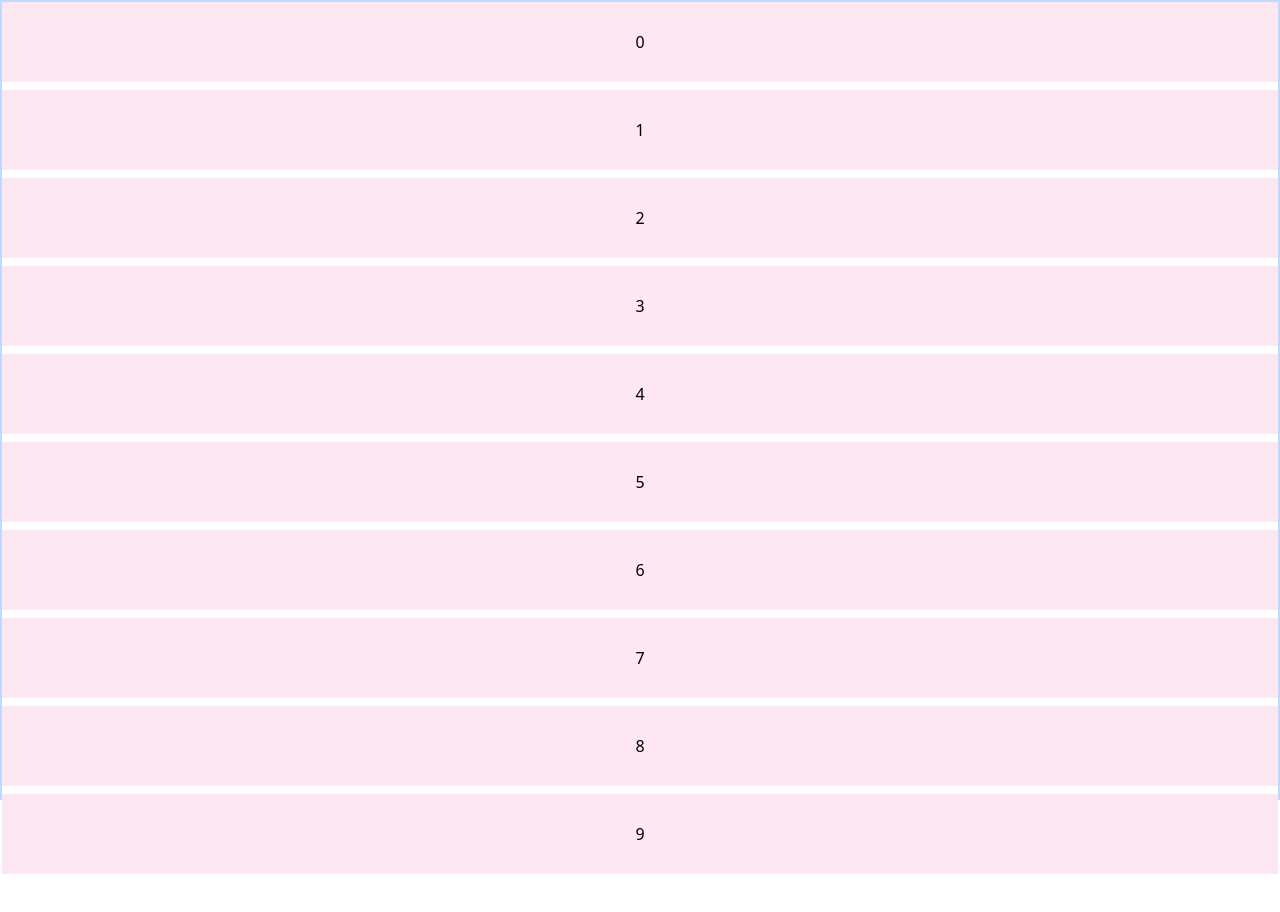
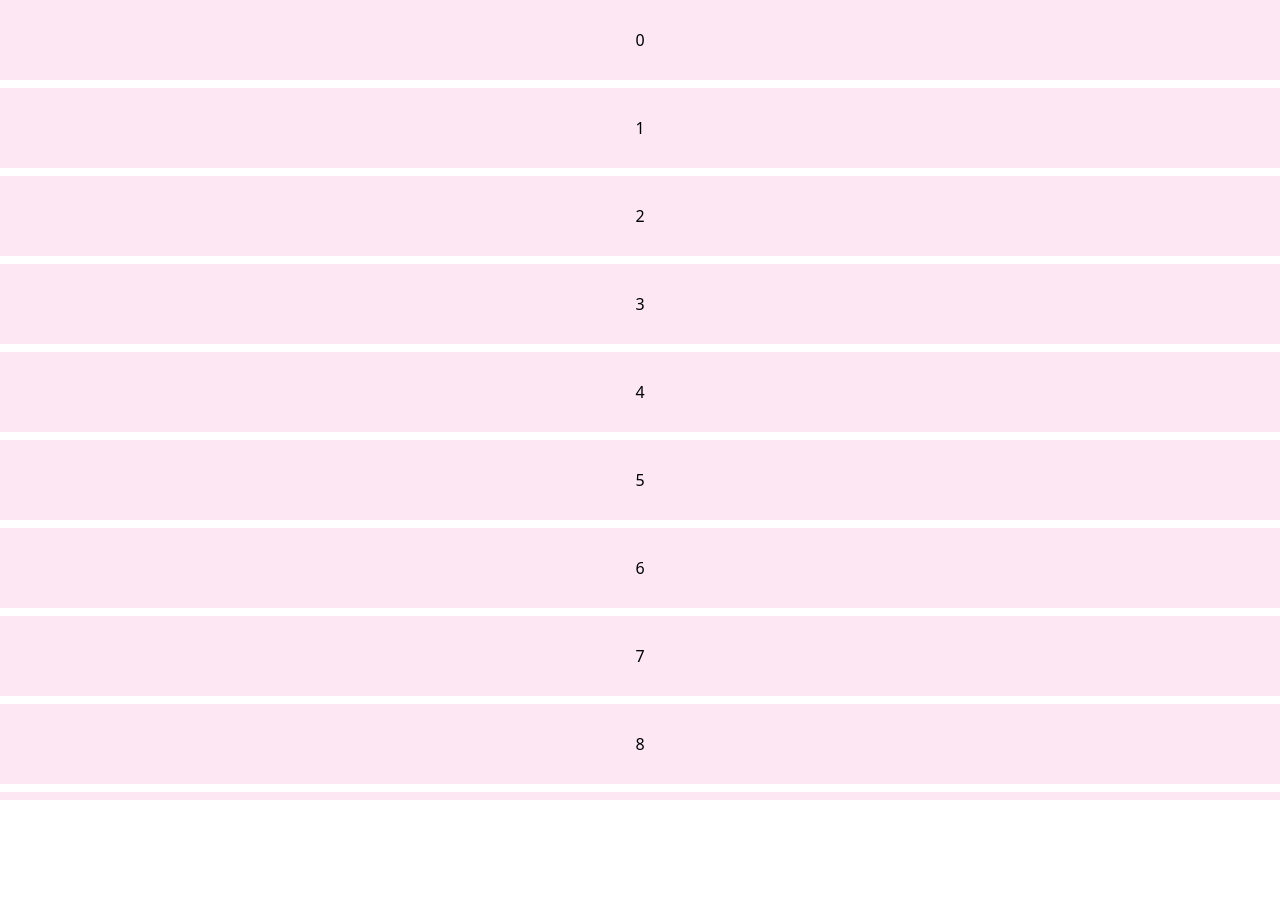
Before and after one commit to f-lab-edu/virtual-scroll, a React (Vite) app: page / in a window 1280 px wide. Shown: the top 912 px of the page. After the commit the page ends 800 px from the top, so only its background shows below. Built offline with nearby package versions, Linux system fonts and the light colour scheme.

Commit message:
update: 높이 리사이징 대응 로직 추가 - 이벤트 트래킹 타깃을 window -> 컨테이너 엘리먼트로 변경 - 노드 개수 계산 로직(computeVisibleCount) 함수로 분리 - ResizeObserver를 이용해 리사이징 감지, 노드 개수 계산 로직 연결

```diff
--- a/src/App.tsx
+++ b/src/App.tsx
@@ -2,7 +2,7 @@ import VirtualScrollBox from "./virtual-scroll-box";
 
 function App() {
   return (
-    <div className="w-full h-full border-2 border-blue-200">
+    <div className="w-full h-screen overflow-hidden">
       <VirtualScrollBox />
     </div>
   );
--- a/src/virtual-scroll-box.tsx
+++ b/src/virtual-scroll-box.tsx
@@ -10,13 +10,25 @@ const VirtualScrollBox = () => {
   const items = Array.from({ length: 1000 }, (_, i) => i); // 노드 개수
   const [startIdx, setStartIdx] = useState<number>(0);
   const [visibleNodeCount, setVisibleNodeCount] = useState<number>(0);
+  const containerRef = useRef<HTMLDivElement | null>(null);
   const rafId = useRef<number | null>(null);
 
+  const containerObserver = new ResizeObserver((entries) => {
+    entries.forEach((entry) => {
+      if (entry.contentRect.height === 0) return;
+      computeVisibleCount(entry.contentRect.height);
+    });
+  });
+
+  // 출력할 범위 인덱스 계산
   const computeRange = () => {
+    if (!containerRef.current) return;
+
     if (rafId.current) {
       cancelAnimationFrame(rafId.current);
     }
-    const scrollTop = window.scrollY;
+
+    const scrollTop = containerRef.current.scrollTop;
     let startIdx = Math.floor(scrollTop / NODE_HEIGHT) - PADDING_NODE;
     if (startIdx < 0) startIdx = 0;
 
@@ -26,16 +38,32 @@ const VirtualScrollBox = () => {
     });
   };
 
+    // 현재 출력 가능한 노드 개수 계산
+  const computeVisibleCount = (height: number) => {
+    const count = Math.floor(height / NODE_HEIGHT) + PADDING_NODE * 2;
+    setVisibleNodeCount(count);
+  };
+
   useEffect(() => {
-    // 현재 출력 가능한 노드 개수 계산
-    const windowHeight = window.innerHeight;
-    const count = Math.floor(windowHeight / NODE_HEIGHT);
-    setVisibleNodeCount(count);
+    if (containerRef.current) {
+      // 초기화
+      const computedStyle = getComputedStyle(containerRef.current);
+      const paddingTop = parseFloat(computedStyle.paddingTop.replace("px", ""));
+      const paddingBottom = parseFloat(
+        computedStyle.paddingBottom.replace("px", "")
+      );
+      computeVisibleCount(
+        containerRef.current.clientHeight - (paddingTop + paddingBottom)
+      );
+    computeRange();
 
-    computeRange();
-    window.addEventListener("scroll", computeRange, { passive: true });
+      containerRef.current.addEventListener("scroll", computeRange, {
+        passive: true,
+      });
+      containerObserver.observe(containerRef.current);
+    }
     return () => {
-      window.removeEventListener("scroll", computeRange);
+      containerRef.current?.removeEventListener("scroll", computeRange);
       if (rafId.current) {
         cancelAnimationFrame(rafId.current);
       }
@@ -43,8 +71,9 @@ const VirtualScrollBox = () => {
   }, []);
 
   return (
+    <div ref={containerRef} className={`w-full h-screen overflow-y-auto`}>
     <div
-      className={`flex flex-col gap-2 w-full h-screen`}
+        className="flex flex-col gap-2"
       style={{
         paddingTop: `${startIdx * NODE_HEIGHT}px`,
         paddingBottom: `${
@@ -57,6 +86,7 @@ const VirtualScrollBox = () => {
           i >= startIdx &&
           i <= startIdx + visibleNodeCount && <Box key={i}>{v}</Box>
       )}
+      </div>
     </div>
   );
 };
```
